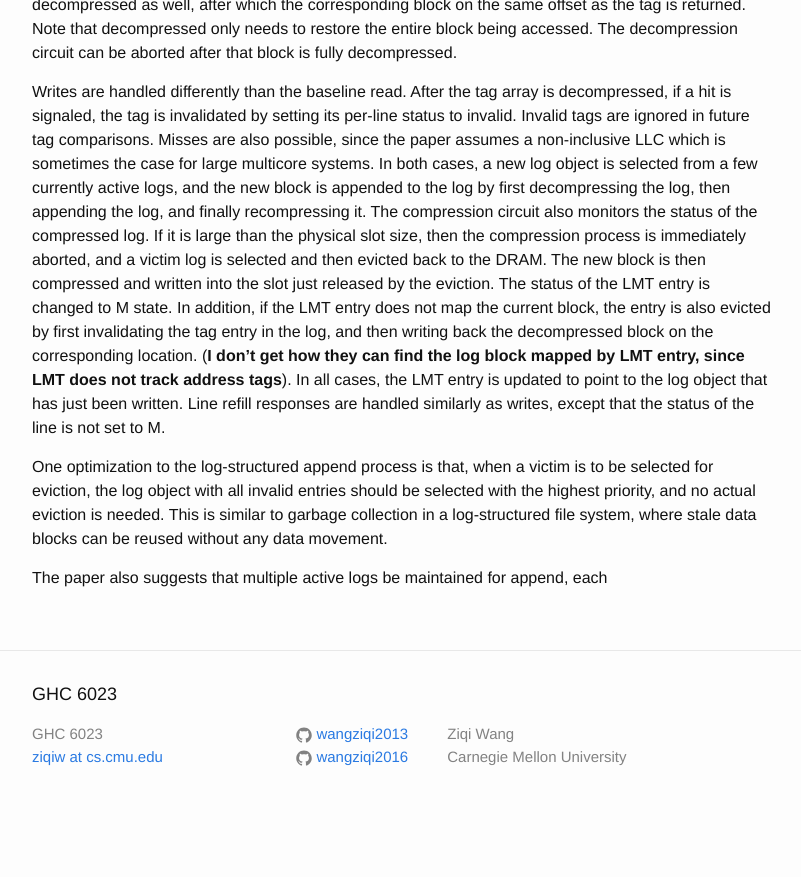
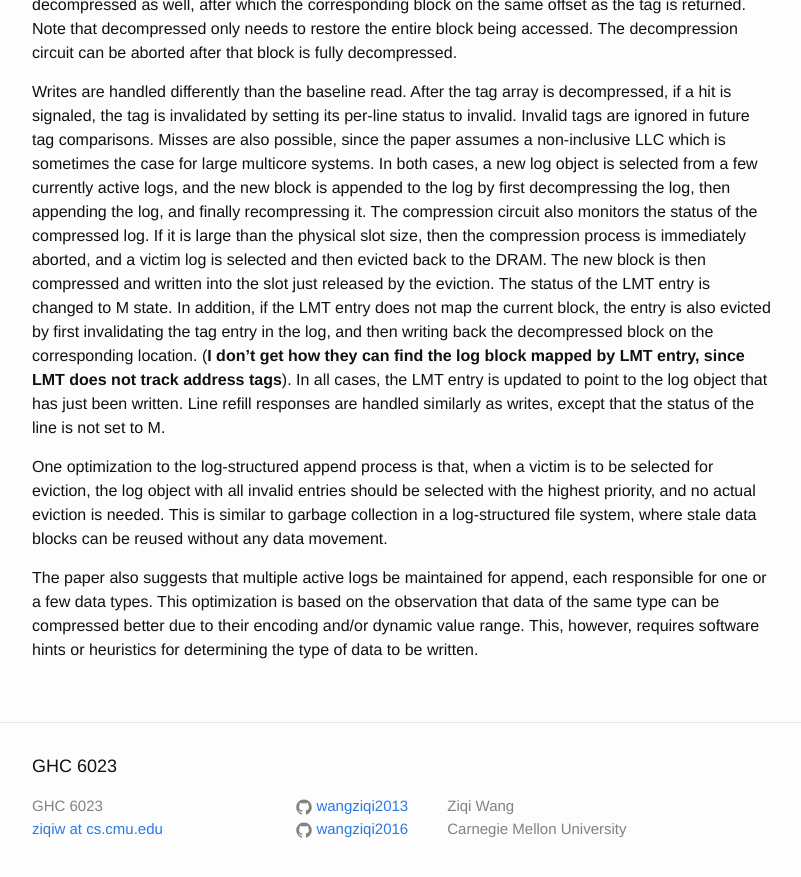
Before and after one commit to wangziqi2013/wangziqi2013.github.io, a Jekyll site: the page built from _posts/2020-06-28-morc.markdown, in a window 1280 px wide and 900 px high, scrolled down 2608 px. Shown: the top 877 px of the window, without its empty margins (238-1039 px from the left). Built offline with Jekyll 4.4.1, drawn with Linux system fonts in a browser that asks for light colours; before the commit the page ends 3436 px from its top, so only the background shows below that.

Commit message:
Adding multiple logs

```diff
--- a/_posts/2020-06-28-morc.markdown
+++ b/_posts/2020-06-28-morc.markdown
@@ -122,4 +122,7 @@ log object with all invalid entries should be selected with the highest priority
 This is similar to garbage collection in a log-structured file system, where stale data blocks can be reused without
 any data movement.
 
-The paper also suggests that multiple active logs be maintained for append, each
+The paper also suggests that multiple active logs be maintained for append, each responsible for one or a few data
+types. This optimization is based on the observation that data of the same type can be compressed better due to their
+encoding and/or dynamic value range. This, however, requires software hints or heuristics for determining the type
+of data to be written.
```
